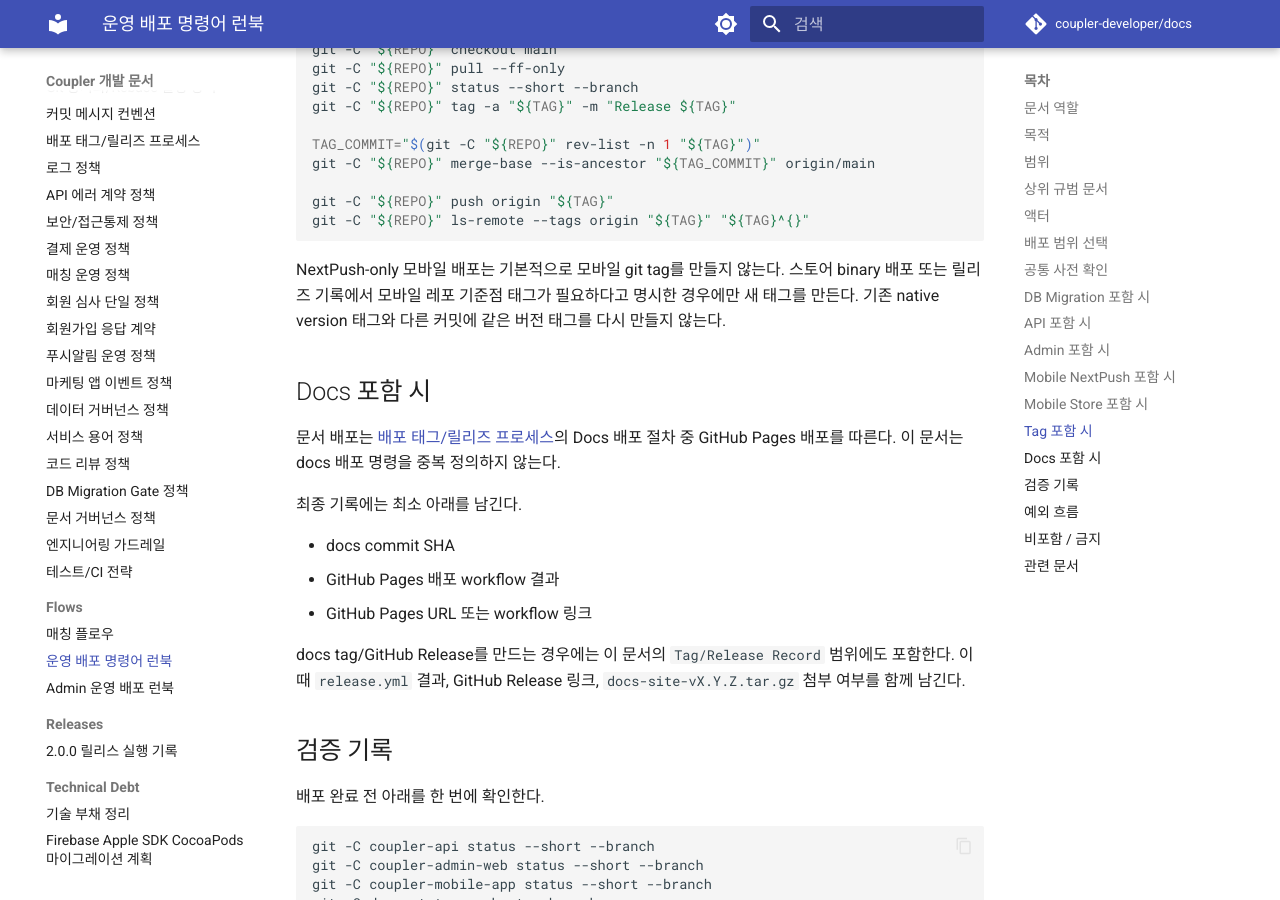
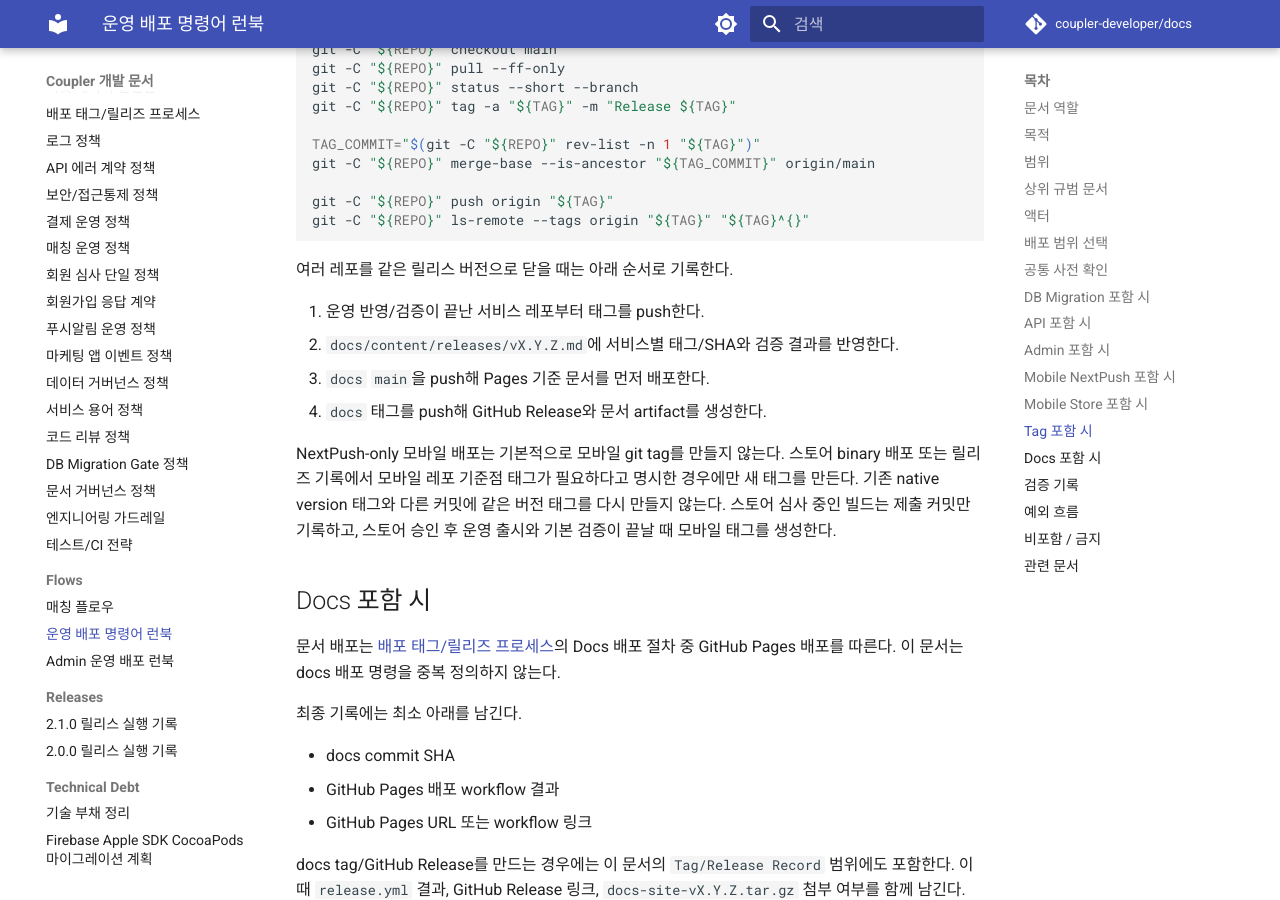
Before and after one commit to coupler-developer/docs, an MkDocs documentation site: the page built from content/flows/cross-project/production-deploy-command-runbook.md, in a window 1280 px wide and 900 px high, scrolled down 6193 px. Built offline with MkDocs 1.6.1 and Material for MkDocs 9.7.7, drawn with Linux system fonts in a browser that asks for light colours; comment, search, counter and statistics services are not loaded.

Commit message:
docs: 2.1.0 릴리스 태그 절차 기록
Changes: 2.1.0 릴리스 실행 기록 추가, 서비스/docs 태그 마감 순서 보강, nav/index 동기화

Tests: yarn validate:docs

````diff
--- a/content/flows/cross-project/production-deploy-command-runbook.md
+++ b/content/flows/cross-project/production-deploy-command-runbook.md
@@ -261,7 +261,14 @@ git -C "${REPO}" push origin "${TAG}"
 git -C "${REPO}" ls-remote --tags origin "${TAG}" "${TAG}^{}"
 ```
 
-NextPush-only 모바일 배포는 기본적으로 모바일 git tag를 만들지 않는다. 스토어 binary 배포 또는 릴리즈 기록에서 모바일 레포 기준점 태그가 필요하다고 명시한 경우에만 새 태그를 만든다. 기존 native version 태그와 다른 커밋에 같은 버전 태그를 다시 만들지 않는다.
+여러 레포를 같은 릴리스 버전으로 닫을 때는 아래 순서로 기록한다.
+
+1. 운영 반영/검증이 끝난 서비스 레포부터 태그를 push한다.
+2. `docs/content/releases/vX.Y.Z.md`에 서비스별 태그/SHA와 검증 결과를 반영한다.
+3. `docs` `main`을 push해 Pages 기준 문서를 먼저 배포한다.
+4. `docs` 태그를 push해 GitHub Release와 문서 artifact를 생성한다.
+
+NextPush-only 모바일 배포는 기본적으로 모바일 git tag를 만들지 않는다. 스토어 binary 배포 또는 릴리즈 기록에서 모바일 레포 기준점 태그가 필요하다고 명시한 경우에만 새 태그를 만든다. 기존 native version 태그와 다른 커밋에 같은 버전 태그를 다시 만들지 않는다. 스토어 심사 중인 빌드는 제출 커밋만 기록하고, 스토어 승인 후 운영 출시와 기본 검증이 끝날 때 모바일 태그를 생성한다.
 
 ## Docs 포함 시
 
--- a/mkdocs.yml
+++ b/mkdocs.yml
@@ -99,6 +99,7 @@ nav:
       - 운영 배포 명령어 런북: flows/cross-project/production-deploy-command-runbook.md
       - Admin 운영 배포 런북: flows/cross-project/admin-web-production-deploy-flow.md
   - Releases:
+      - 2.1.0 릴리스 실행 기록: releases/v2.1.0.md
       - 2.0.0 릴리스 실행 기록: releases/v2.0.0.md
   - Technical Debt:
       - 기술 부채 정리: technical-debt/technical-debt.md
````
Also changed, not shown: content/AGENTS.md (+1 -0 lines), content/policy/release-process.md (+4 -0 lines), content/releases/v2.1.0.md (added, +89 -0 lines).
